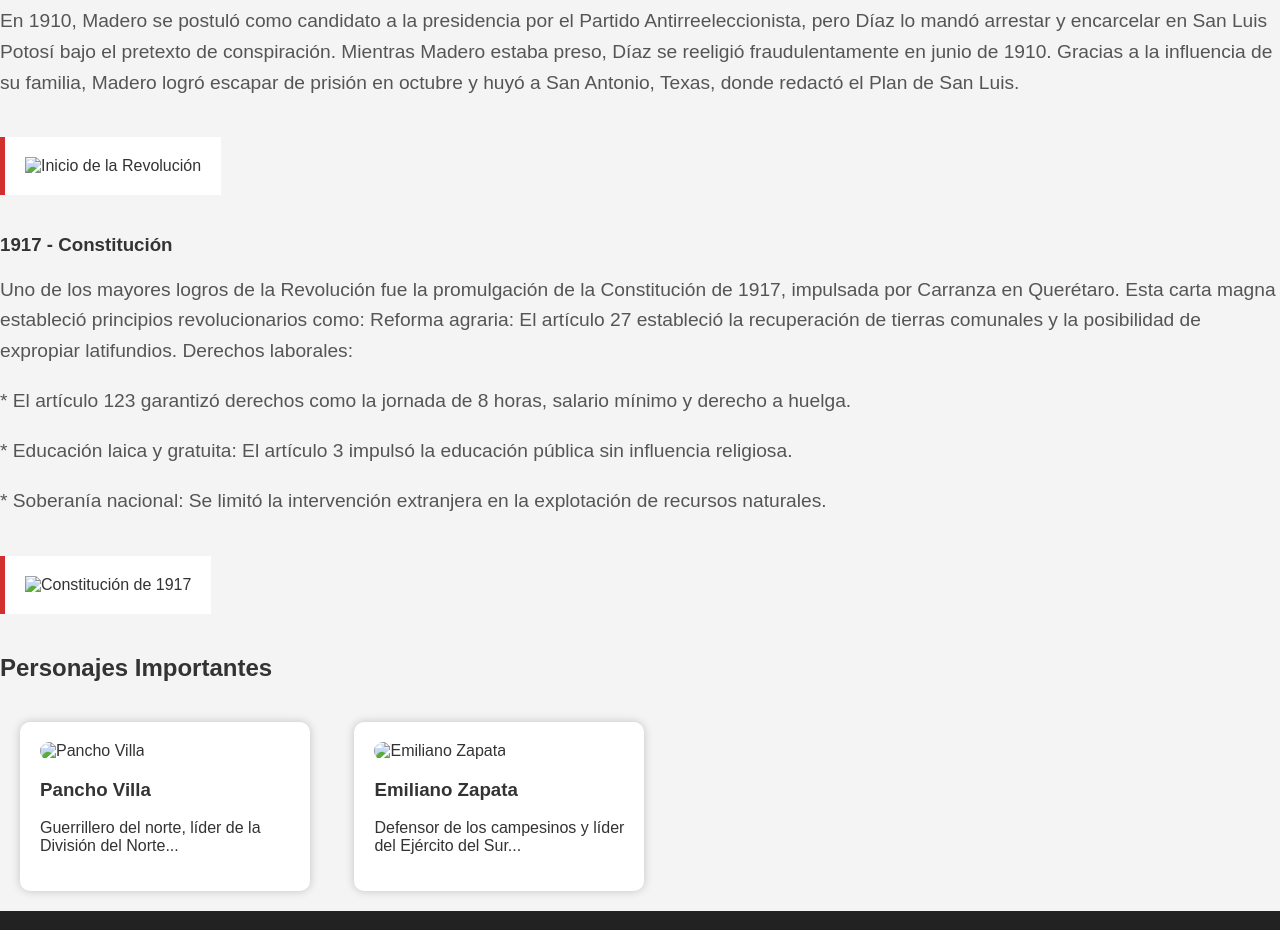
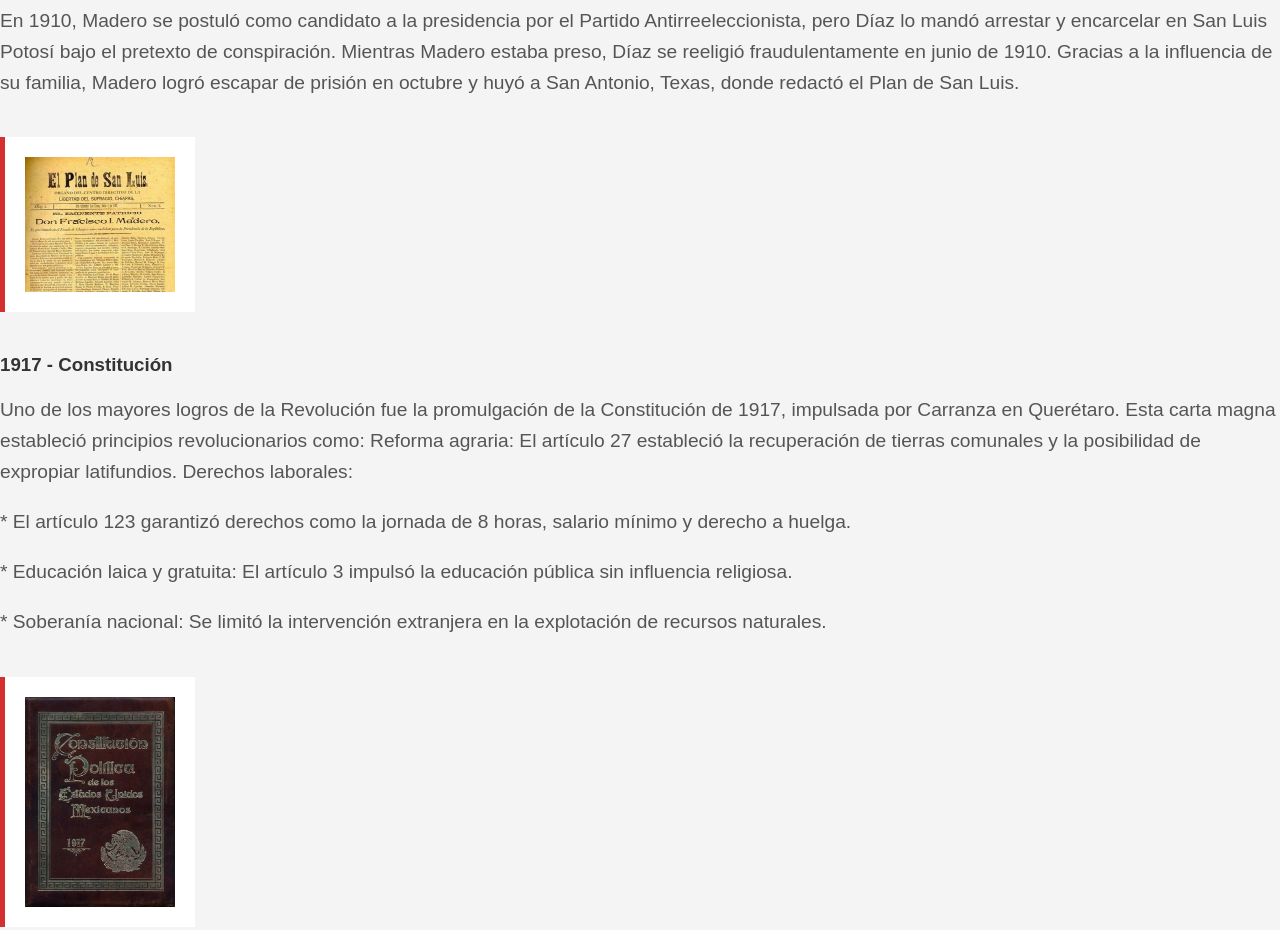
Before and after one commit to Lachocasta/Folleto_Revoluci-n, a plain HTML site: page index.html in a window 1280 px wide. Shown: the part 3080-4010 px from the top of the page. Drawn offline with Linux system fonts and the light colour scheme; files whose address does not match are found by name.

Commit message:
Update index.html

```diff
--- a/index.html
+++ b/index.html
@@ -54,7 +54,7 @@
             <p>En 1910, Madero se postuló como candidato a la presidencia por el Partido Antirreeleccionista, pero Díaz lo mandó arrestar y encarcelar en San Luis Potosí bajo el pretexto de conspiración. Mientras Madero estaba preso, Díaz se reeligió fraudulentamente en junio de 1910.
 
                 Gracias a la influencia de su familia, Madero logró escapar de prisión en octubre y huyó a San Antonio, Texas, donde redactó el Plan de San Luis.</p>
-            <img src="images/imagen1.jpg" alt="Inicio de la Revolución">
+            <img src="imagen1.jpg" alt="Plan de San Luis" title="Plan de San Luis">
         </div>
         <div class="evento">
             <h3>1917 - Constitución</h3>
@@ -66,19 +66,19 @@
             <p>* El artículo 123 garantizó derechos como la jornada de 8 horas, salario mínimo y derecho a huelga.</p>
             <p>* Educación laica y gratuita: El artículo 3 impulsó la educación pública sin influencia religiosa.</p>
             <p>* Soberanía nacional: Se limitó la intervención extranjera en la explotación de recursos naturales.</p>
-            <img src="images/imagen2.jpg" alt="Constitución de 1917">
+            <img src="imagen2.jpg" alt="Constitución de 1917" title="Plan de San Luis">
         </div>
     </section>
 
     <section class="personajes">
         <h2>Personajes Importantes</h2>
         <div class="tarjeta">
-            <img src="images/villa.jpg" alt="Pancho Villa">
+            <img src="villa.jpg" alt="Pancho Villa" title="Pancho Villa">
             <h3>Pancho Villa</h3>
             <p>Guerrillero del norte, líder de la División del Norte...</p>
         </div>
         <div class="tarjeta">
-            <img src="images/zapata.jpg" alt="Emiliano Zapata">
+            <img src="zapata.jpg" alt="Emiliano Zapata"   title="Emiliano zapata">
             <h3>Emiliano Zapata</h3>
             <p>Defensor de los campesinos y líder del Ejército del Sur...</p>
         </div>
```
